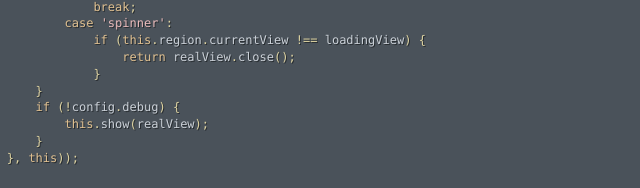
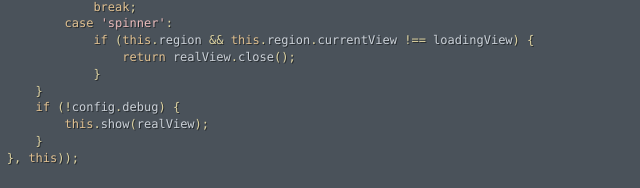
Before and after one commit to UseAllFive/marionette.enhancedController, a plain HTML site: page marionette.enhancedController.html in a window 1280 px wide. Shown: the part 4450-4638 px from the top of the page, 640-1280 px from the left. Drawn offline with Linux system fonts and the light colour scheme.

Commit message:
Generated documentation for 6fc023f09acb399d70c78ec851ca96b56d0e16b7

```diff
--- a/marionette.enhancedController.html
+++ b/marionette.enhancedController.html
@@ -224,7 +224,7 @@ view (which would snap the user back to the old view unexpectedly)
                         <span class="k">this</span><span class="p">.</span><span class="nx">region</span><span class="p">.</span><span class="nx">currentView</span><span class="p">.</span><span class="nx">$el</span><span class="p">.</span><span class="nx">css</span><span class="p">(</span><span class="s1">&#39;opacity&#39;</span><span class="p">,</span> <span class="s1">&#39;&#39;</span><span class="p">);</span>
                         <span class="k">break</span><span class="p">;</span>
                     <span class="k">case</span> <span class="s1">&#39;spinner&#39;</span><span class="o">:</span>
-                        <span class="k">if</span> <span class="p">(</span><span class="k">this</span><span class="p">.</span><span class="nx">region</span><span class="p">.</span><span class="nx">currentView</span> <span class="o">!==</span> <span class="nx">loadingView</span><span class="p">)</span> <span class="p">{</span>
+                        <span class="k">if</span> <span class="p">(</span><span class="k">this</span><span class="p">.</span><span class="nx">region</span> <span class="o">&amp;&amp;</span> <span class="k">this</span><span class="p">.</span><span class="nx">region</span><span class="p">.</span><span class="nx">currentView</span> <span class="o">!==</span> <span class="nx">loadingView</span><span class="p">)</span> <span class="p">{</span>
                             <span class="k">return</span> <span class="nx">realView</span><span class="p">.</span><span class="nx">close</span><span class="p">();</span>
                         <span class="p">}</span>
                 <span class="p">}</span>
```
